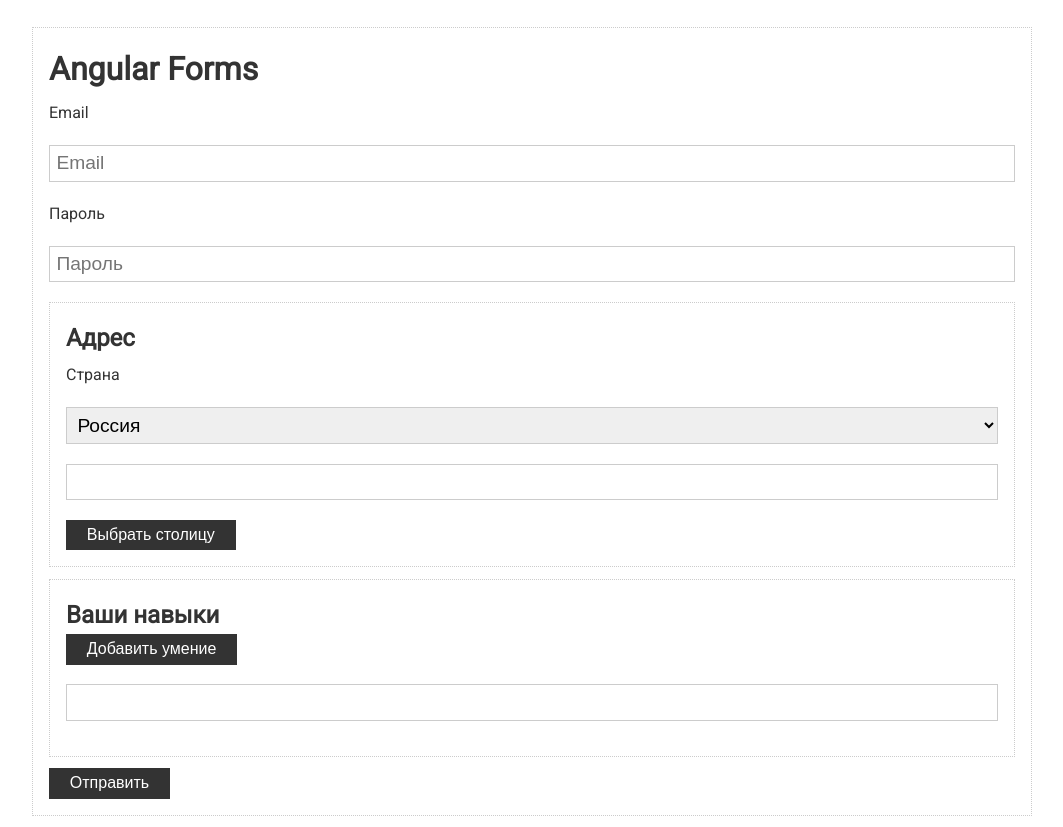
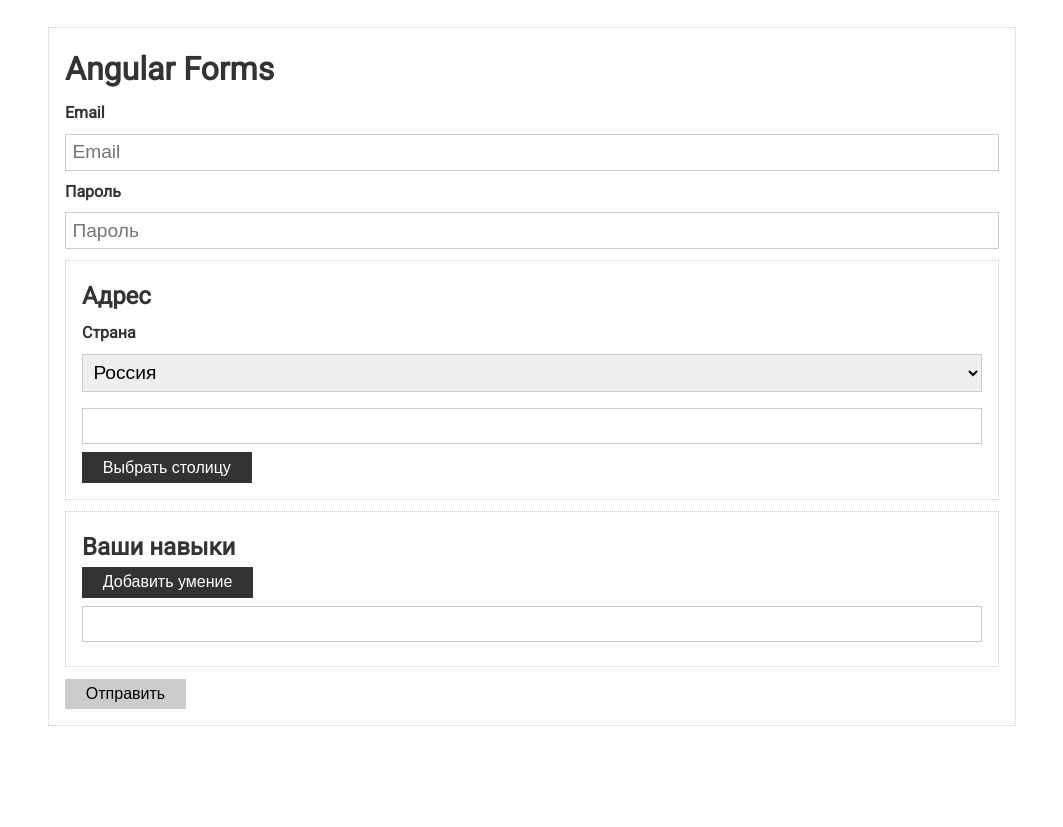
Before and after one commit to aleksander1802/angular-practice, an Angular app: page / in a window 1280 px wide. Shown: the whole page, without its empty margins (108-1171 px from the left). After the commit the page ends 800 px from the top, so only its background shows below. Built offline with nearby package versions, Linux system fonts and the light colour scheme.

Commit message:
feat: added validators

```diff
--- a/src/app/app.component.html
+++ b/src/app/app.component.html
@@ -47,6 +47,6 @@
             </div>
         </div>
 
-        <button class="btn">Отправить</button>
+        <button class="btn" [disabled]="form.invalid">Отправить</button>
     </form>
 </div>
--- a/src/app/app.component.ts
+++ b/src/app/app.component.ts
@@ -1,5 +1,5 @@
 import { Component, OnInit } from '@angular/core';
-import { FormControl, FormGroup } from '@angular/forms';
+import { FormControl, FormGroup, Validators } from '@angular/forms';
 
 @Component({
     selector: 'app-root',
@@ -11,15 +11,19 @@ export class AppComponent implements OnInit {
 
     ngOnInit() {
         this.form = new FormGroup({
-            email: new FormControl(''),
-            password: new FormControl(null),
+            email: new FormControl('', [Validators.email, Validators.required]),
+            password: new FormControl(null, [
+                Validators.required,
+                Validators.minLength(6),
+            ]),
         });
     }
 
     submit() {
-        console.log('Form submited', this.form);
-
-        const formData = { ...this.form.value };
-        console.log('Form value', formData);
+        if (this.form.valid) {
+            console.log('Form submited', this.form);
+            const formData = { ...this.form.value };
+            console.log('Form value', formData);
+        }
     }
 }
--- a/src/styles.scss
+++ b/src/styles.scss
@@ -17,7 +17,7 @@ body {
 .container {
     max-width: 1000px;
     margin: 0 auto;
-    padding-top: 1rem;
+    padding: 1rem;
 }
 
 a {
@@ -47,6 +47,12 @@ img {
     margin-right: 0.5rem;
     transition: opacity 0.2s ease-in;
     outline: none;
+
+    &:disabled {
+        background: #ccc;
+        color: #000;
+        cursor: not-allowed;
+    }
 }
 
 .btn:hover {
@@ -56,10 +62,25 @@ img {
 .form-control {
     display: block;
     margin-top: 0.3rem;
+    margin-bottom: 0.5rem;
+
+    label {
+        display: block;
+        font-weight: bold;
+        font-size: 1rem;
+        margin-bottom: 0.5rem;
+    }
+
+    input {
+        margin-bottom: 0;
+    }
+
+    .validation {
+        color: red;
+    }
 }
 
 .card {
-    position: relative;
     padding: 1rem;
     border: #ccc 1px dotted;
     margin: 0.7rem 0;
@@ -73,7 +94,7 @@ textarea {
     padding: 0.4rem;
     font-size: 1.2rem;
     border: 1px solid #ccc;
-    margin: 1.2rem 0;
+    margin-bottom: 1rem;
 }
 
 hr {
```
